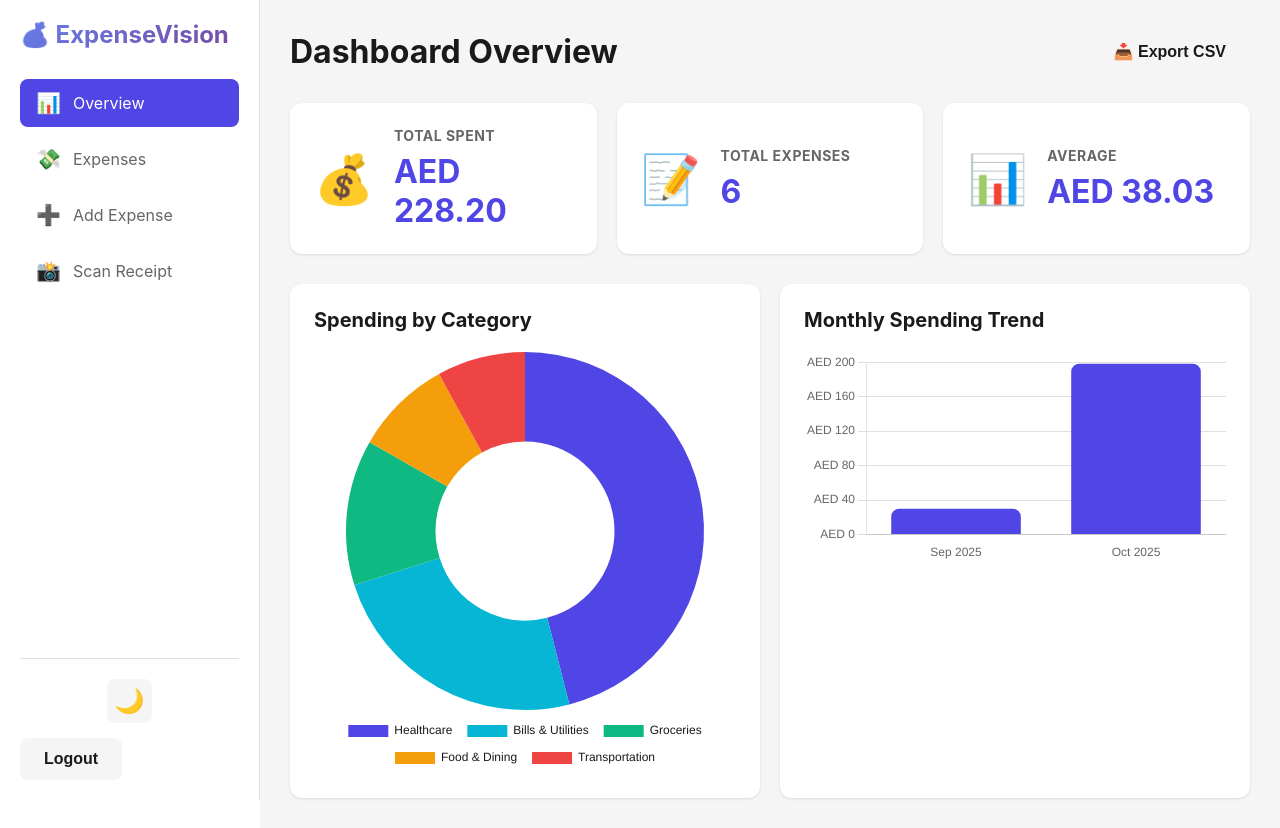
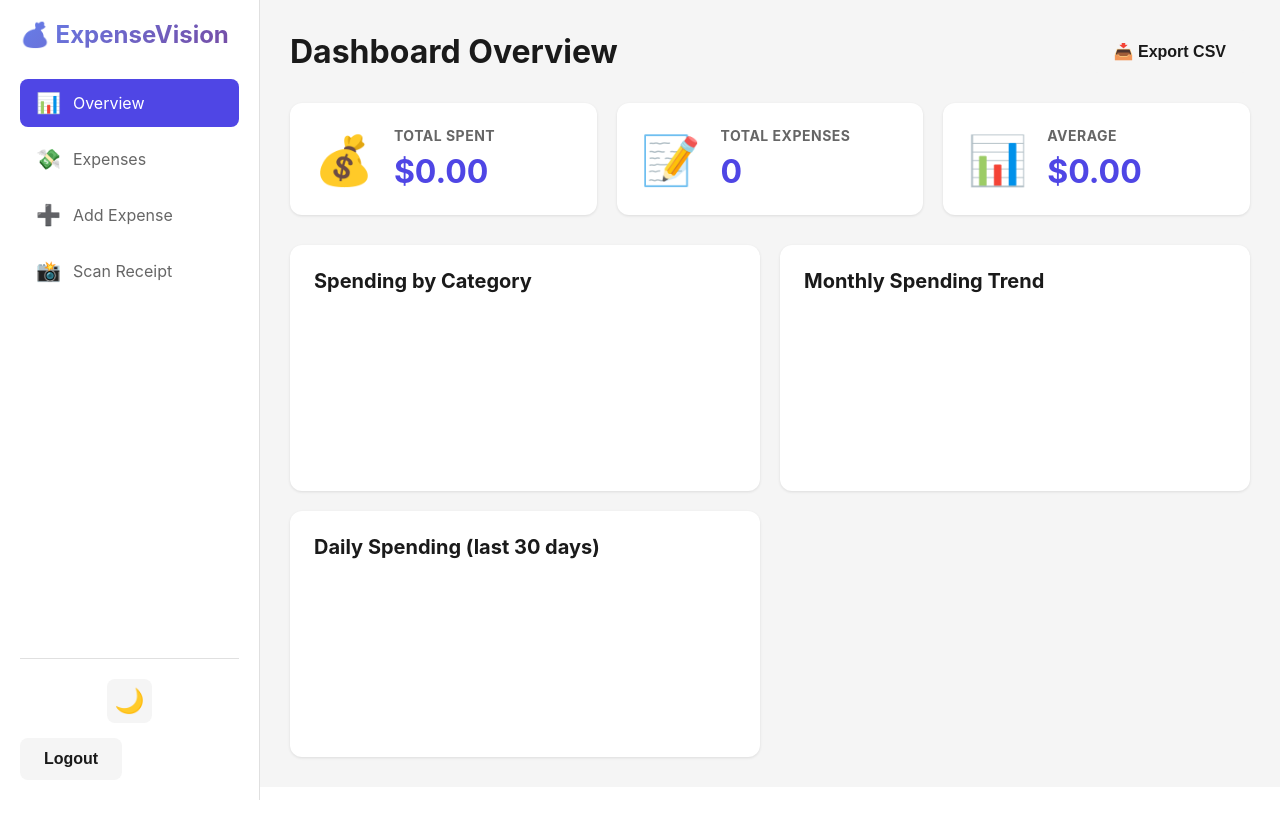
Before and after one commit to Yogesh-VG0/ExpenseVision, a Flask app: page / in a window 1280 px wide. After the commit the page ends 800 px from the top, so only its background shows below. Run offline with Flask 3, Linux system fonts and the light colour scheme; a user stored in the database is signed in; data comes from the database, SQL or seed files in the repository; a map, chart or similar area stays blank.

Commit message:
Add daily spending chart and analytics

```diff
--- a/app.py
+++ b/app.py
@@ -663,6 +663,17 @@ def get_analytics():
     ''', (user_id,))
     by_month = [dict(row) for row in cursor.fetchall()]
 
+    # Total by day (last 30 days)
+    cursor.execute('''
+        SELECT date as day, SUM(amount) as total
+        FROM expenses
+        WHERE user_id = ?
+        GROUP BY day
+        ORDER BY day DESC
+        LIMIT 30
+    ''', (user_id,))
+    by_day = [dict(row) for row in cursor.fetchall()]
+
     # Overall stats
     cursor.execute('''
         SELECT
@@ -679,6 +690,7 @@ def get_analytics():
     return jsonify({
         'by_category': by_category,
         'by_month': by_month,
+        'by_day': by_day,
         'stats': stats
     })
 
--- a/static/js/dashboard.js
+++ b/static/js/dashboard.js
@@ -6,6 +6,7 @@ let expenses = [];
 let categories = [];
 let categoryChart = null;
 let monthChart = null;
+let dayChart = null;
 
 document.addEventListener('DOMContentLoaded', () => {
     initializeApp();
@@ -543,6 +544,7 @@ async function loadAnalytics() {
         // Update charts
         updateCategoryChart(data.by_category);
         updateMonthChart(data.by_month);
+        updateDayChart(data.by_day || []);
     } catch (error) {
         console.error('Error loading analytics:', error);
     }
@@ -639,6 +641,64 @@ function updateMonthChart(data) {
     });
 }
 
+function updateDayChart(data) {
+    const ctx = document.getElementById('day-chart');
+
+    if (!ctx) return;
+
+    if (dayChart) {
+        dayChart.destroy();
+    }
+
+    // Reverse to show oldest to newest
+    const reversedData = [...data].reverse();
+
+    dayChart = new Chart(ctx, {
+        type: 'line',
+        data: {
+            labels: reversedData.map(d => formatDate(d.day)),
+            datasets: [{
+                label: 'Total Spent',
+                data: reversedData.map(d => d.total),
+                borderColor: '#06b6d4',
+                backgroundColor: 'rgba(6, 182, 212, 0.2)',
+                tension: 0.25,
+                fill: true,
+                pointRadius: 3,
+                pointHoverRadius: 5
+            }]
+        },
+        options: {
+            responsive: true,
+            maintainAspectRatio: true,
+            plugins: {
+                legend: {
+                    display: false
+                }
+            },
+            scales: {
+                y: {
+                    beginAtZero: true,
+                    ticks: {
+                        callback: (value) => CURRENCY + value.toFixed(0),
+                        color: getComputedStyle(document.documentElement).getPropertyValue('--text-secondary')
+                    },
+                    grid: {
+                        color: getComputedStyle(document.documentElement).getPropertyValue('--border-color')
+                    }
+                },
+                x: {
+                    ticks: {
+                        color: getComputedStyle(document.documentElement).getPropertyValue('--text-secondary')
+                    },
+                    grid: {
+                        display: false
+                    }
+                }
+            }
+        }
+    });
+
 // Export
 async function exportCSV() {
     try {
--- a/templates/dashboard.html
+++ b/templates/dashboard.html
@@ -108,6 +108,10 @@
                     <div class="chart-card">
                         <h3>Monthly Spending Trend</h3>
                         <canvas id="month-chart"></canvas>
+                    </div>
+                    <div class="chart-card">
+                        <h3>Daily Spending (last 30 days)</h3>
+                        <canvas id="day-chart"></canvas>
                     </div>
                 </div>
             </div>
```
